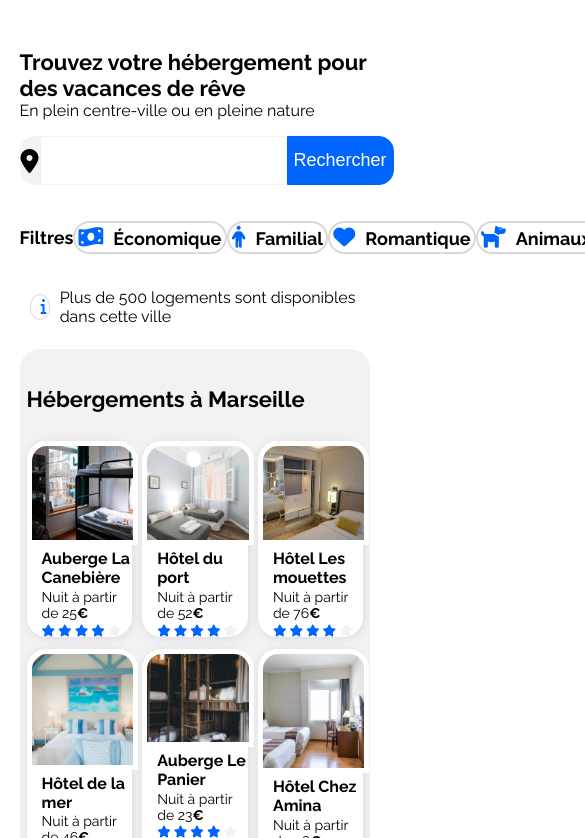
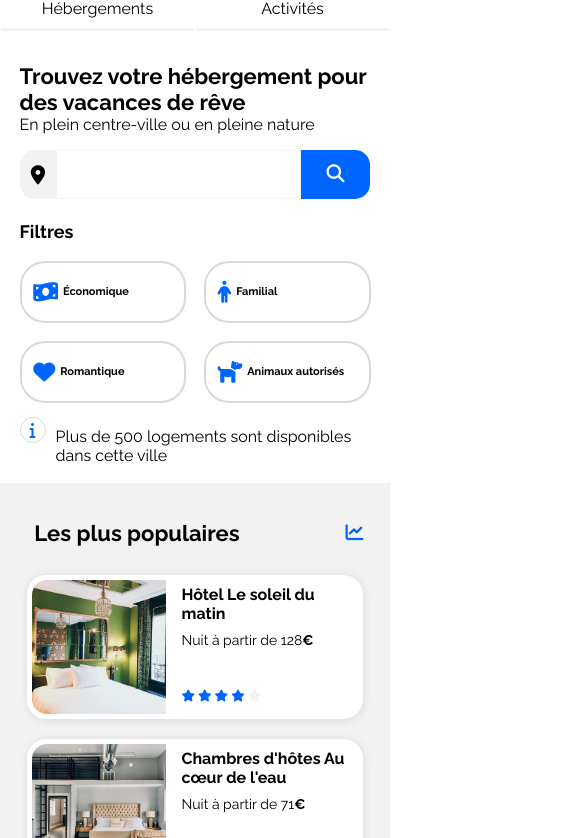
Before and after one commit to B-Audrey/Booki, a plain HTML site: page index.html in a window 390 px wide. Shown: the part 41-879 px from the top of the page, 585 px wide, since content can reach past the window. Drawn offline with Linux system fonts and the light colour scheme.

Commit message:
Visuel Mobile ok

```diff
--- a/index.html
+++ b/index.html
@@ -11,13 +11,15 @@
         <link href="https://fonts.googleapis.com/css2?family=Raleway:wght@400;700&display=swap" rel="stylesheet">
         <!-- Insérer les icones via FontAwsome -->
         <script src="https://kit.fontawesome.com/4c168a5617.js" crossorigin="anonymous"></script>
+        <!-- Ajoute les consignes pour adapter la taille de l'ecran selon les pixels du telephone utilisateur-->
+        <meta name="viewport" content="width=device-width,initial-scale=1" />
     </head>
 
     <body id="body">
 
         <header>
-            <img id="logo" src="images\logo\Booki.png" alt="Logo Booki">
             <nav>
+                <img id="logo" src="images\logo\Booki.png" alt="Logo Booki">
                 <ul class="nav__barre"> <!--contient deux ancres, lien sur les titres-->
                     <li class="nav__link"><a href="#lienHebergements">Hébergements</a></li>
                     <li class="nav__link"><a href="#lienActivites">Activités</a></li>
@@ -30,13 +32,16 @@
             <p class="recherche__texte">En plein centre-ville ou en pleine nature</p>
 
             <form class="recherche__barre" action="" method="get"><!--Insert le formulaire-->
-                <label for="lieu" class="recherche__barre--picto"><i class="fa-solid fa-location-dot"></i></label><!--défini le picto de début pour l'input à id "lieu"-->
+                <label for="lieu" class="recherche__barre--picto"><i class="fa-solid fa-location-dot"></i></label><!--défini la légende le picto de début pour l'input à id "lieu"-->
                 <input type="search" name="lieu" id="lieu" class="recherche__barre--champs"><!--insert le champs de recherche ayant pour id "lieu"-->
-                <input type="button" value="Rechercher" class="recherche__barre--bouton"><!--insert le bouton un recherche inactif-->
+                <div class="recherche__barre--bouton">
+                    <input type="button" id="bouton" value="Rechercher" class="recherche__barre--texte"><!--insert le bouton un recherche inactif-->
+                    <label for="bouton" class="recherche__barre--logo"><i class="fa-solid fa-magnifying-glass"></i></label>
+                </div>
             </form>
 
             <div class="recherche__filtres">
-                <p>Filtres</p>
+                <p class="recherche__filtres--texte">Filtres</p>
                 <p class="recherche__filtres--critere"><i class="fa-solid fa-money-bill-wave"></i>Économique</p>
                 <p class="recherche__filtres--critere"><i class="fa-solid fa-person"></i>Familial</p>
                 <p class="recherche__filtres--critere"><i class="fa-solid fa-heart"></i>Romantique</p>
--- a/styles.css
+++ b/styles.css
@@ -1,5 +1,4 @@
 /*pour toute la page*/
-
 body {
     font-family: 'Raleway', Arial, serif, sans-serif;
     font-size: 16px; /* taille de police de base pour tout le document*/
@@ -9,16 +8,17 @@ body {
 }
 
 /*header*/
-
 header {
     width: 100%;
 }
-
+nav{
+    display: flex;
+    justify-content: space-between;
+}
 #logo {
     width: 61.09px; /* défini la largeur donnée */
     height: 19px; /*défini la hauteur donnée */
-    position: absolute; /* détache la position du reste de la page et la bloque */
-    padding-top: 1%
+    margin-top: 18px;
 }
 
 .nav__barre {
@@ -67,16 +67,17 @@ h1 {
 .recherche__barre {
     display: flex; /*pour gérer les blocs et distance de la barre */
     height: 49px;
+    width: 40%;
 }
 
 .recherche__barre--picto {
     background-color: #F2F2F2; /*couleur de fond du picto */
     border: 1px solid #F2F2F2; /*bordure du picto */
     border-radius: 15px 0px 0px 15px; /*arrondi côté gauche */
-    width: 50px;
+    width: 10%;
 }
 
-i.fa-solid.fa-location-dot { /*selectionne avec .pour identifier les 2 classes du i*/
+i.fa-solid.fa-location-dot { /*selectionne avec . pour identifier les 2 classes du i*/
     display: flex; /*flex le picto en boite */
     height: 49px; /*donne a la boite la meme hauteur que le formulaire */
     align-items: center; /*centre verticalement */
@@ -88,14 +89,24 @@ i.fa-solid.fa-location-dot { /*selectionne avec .pour identifier les 2 classes d
     border: 1px solid #F2F2F2;
     font-weight: 700; /*Ecrit en gras dans le champs */
     font-size: 18px; /*Ecrit en 18 dans le champs */
+    width: 70%;
 }
 
-.recherche__barre--bouton {
-    background-color: #0065FC; /* fond bleu*/
-    border: 1px solid #0065FC; /*bordure de la même couleur que le fond */
-    border-radius: 0px 15px 15px 0px; /*arrondi des bordures*/
+.recherche__barre--bouton{
+    width: 20%;
+
+}
+.recherche__barre--texte {
+    height: 100%;
     color: #FFFFFF; /*couleur du texte en blanc */
     font-size: 18px; /* agrandie la taille du texte à 18 */
+    background-color: #0065FC; /* fond bleu*/
+    border: none;
+    border-radius: 0px 15px 15px 0px; /*arrondi des bordures*/
+}
+
+.recherche__barre--logo{
+    display: none; /*desactive le logo*/
 }
 
 /*Filtres*/
@@ -144,17 +155,17 @@ i.fa-solid.fa-location-dot { /*selectionne avec .pour identifier les 2 classes d
 }
 
 #picto_i { /*boite du picto i pour faire le rond*/
-    margin: 10px;
-    width: 24px; /*faire un carré*/
-    height: 24px;
+    display: flex; /*flex  */
+    align-items: center; /*centre le i*/
+    justify-content: center;
+    min-width: 24px; /*faire un carré et ne pas descendre de ces mesures même en version mobile*/
+    min-height: 24px;
     border: 1px solid #D9D9D9; /*mettre la bordure*/
     border-radius: 100%;  /*l'arrondir */
 }
 
 .fa-solid.fa-info {
     color: #0065FC; /*passe en bleu*/
-    padding-left: 10px; /*ajoute les marges intérieures pour le rond*/
-    padding-top: 3px;
 }
 
 /*bloc principal*/
@@ -372,7 +383,7 @@ i.fa-solid.fa-location-dot { /*selectionne avec .pour identifier les 2 classes d
 .cardA img {
     box-sizing: border-box; /*défini la taille de la boite image incluant les bordures*/
     width: 100%;
-    height: 100%;
+    height: 95%;
     max-height: 389px;
     border-radius: 20px 20px 0px 0px; /*arrondi les bords du haut de l'image pour coller aux bords de la card*/
     object-fit: cover; /*redimensionne et positionne l'image*/
@@ -382,9 +393,8 @@ i.fa-solid.fa-location-dot { /*selectionne avec .pour identifier les 2 classes d
     font-weight: 700;
     font-size: 15px;
     margin:0px;
-    padding-top: 2%;
-    padding-left: 10%;
-    padding-right: 10%;
+    padding-left: 10px;
+    padding-right: 10px;
 }
 
 /*footer*/
@@ -398,7 +408,6 @@ i.fa-solid.fa-location-dot { /*selectionne avec .pour identifier les 2 classes d
     height: 30%;
     max-height: 225px;
     margin-top: 5%;
-
 }
 
 .piedDePage div{
@@ -411,7 +420,7 @@ h3 {
 }
 
 
-/*forme  tablette*/
+/*format  tablette*/
 @media screen and (max-width : 992px) {
 
     body {
@@ -426,6 +435,10 @@ body {
     /*modifs filtres*/
     .recherche__filtres {
         width: 90%; /*ajuste la largeur des filtres*/
+    }
+
+    i.fa-solid.fa-location-dot{
+        font-size: 100%;
     }
     /*contenu principal*/
     #contenuPrincipal{
@@ -445,13 +458,12 @@ body {
     }
     .populaires__entete {
         height: 85px;
-
     }
     .populaires__card {
         flex-direction: row;
         width: 100%;
     }
-.cardP {
+    .cardP a{
         max-width: 252px;
     }
 
@@ -462,3 +474,192 @@ body {
     .piedDePage div {
         margin-right: 10%;
     }
+
+}
+
+@media all and (max-width : 768px) {
+
+    body{
+    width: 100%; /*enleve les maarges*/
+    }
+
+    nav{
+        flex-direction: column;
+        justify-content: center;
+        align-items: center;
+    }
+
+    #logo {
+        margin: auto;
+        padding-top: 10px;
+    }
+
+    .nav__barre{
+        width: 100%;
+        justify-content: center;
+        padding-left: 0px;
+    }
+
+    .nav__link {
+        width: 50%; /*chaque lien prends 50% de la page*/
+        text-align: center;
+        margin: 1px;
+        padding: 10px;
+        border-bottom: 3px solid #F2F2F2;
+    }
+    .nav__link a {
+        font-weight: 500;
+        padding: 10px;
+        padding-left: ;
+    }
+
+    .nav__link:hover {
+        border-bottom: 3px solid #0065FC;
+    }
+    .nav__link a:hover {
+        color : #0065FC;
+
+    }
+     /*barre de recherche*/
+     .recherche{
+        width: 90%;
+        margin: auto;
+     }
+
+    .recherche__barre{
+        width: 100%;
+    }
+    i.fa-solid.fa-location-dot{
+        font-size: 120%;
+    }
+
+    .recherche__barre--texte {
+        display: none;
+    }
+
+    .recherche__barre--logo {
+        display: flex; /*affiche le logo*/
+        justify-content: center; /*centre horizontalement*/
+        align-items: center; /*centre verticalement*/
+        height: 100%;
+        color: #FFFFFF; /*couleur du texte en blanc */
+        font-size: 18px; /* agrandie la taille du texte à 18 */
+        background-color: #0065FC; /* fond bleu*/
+        border-radius: 0px 15px 15px 0px; /*arrondi des bordures*/
+    }
+
+    /*filtres*/
+    .recherche__filtres{
+        width: 100%;
+        display: grid;
+        grid-template-columns: 1fr 1fr;
+        grid-template-rows: 30px 70px 70px;
+        gap: 5%;
+        height: 200px;
+    }
+    .recherche__filtres--texte {
+        grid-column: 1/3;
+    }
+
+    .recherche__filtres--critere i {
+        padding-left: 10px;
+        padding-right: 5px;
+    }
+    .recherche__filtres .recherche__filtres--critere {
+        display: flex;
+        align-items: center;
+        font-size: 11px;
+        padding-top: 18px;
+        padding-bottom: 18px;
+    }
+
+    .nombreDeLogements{
+        align-items: flex-start;
+    }
+
+    .nombreDeLogements p {
+       padding: 10px;
+       margin: 0px;
+    }
+
+    #contenuPrincipal {
+        flex-direction: column-reverse;
+        height: max-content;
+    }
+
+    .populaires__entete, h2, .populaires__card, .hebergements__card, .activites__cards{
+        width: 90%;
+        margin: auto;
+
+    }
+    .hebergements > p{
+        display: none;
+    }
+    .populaires {
+        border-radius: 0px;
+    }
+
+    .populaires__card {
+        flex-direction: column;
+        justify-content: space-around;
+    }
+
+    .populaires__card a{
+        max-width: 100%;
+        margin-bottom: 20px;
+    }
+
+    .cardP img{
+        max-width: 100%;
+    }
+    .hebergements{
+        background-color: #FFFFFF;
+    }
+    .hebergements__card {
+        grid-template-columns: 1fr;
+        gap: 0%; /*enleve l'espacement hérité des verisons mobile et tablette*/
+    }
+
+    .cardH, .cardH a{
+        max-height: 199px;
+    }
+    .cardH img{
+        max-height: 124px;
+        height: 60%;
+    }
+    .cardH__texte h4{
+        margin-bottom: 2px;
+    }
+
+    .cardH__texte p{
+        margin-bottom: 5px;
+    }
+
+    .activites h2{
+        width: 130px;
+        margin-left: 5%;
+        margin-bottom: 10px;
+    }
+    .activites__cards{
+        grid-template-columns: 1fr;
+        gap: 2%;
+        height: 100%;
+    }
+
+    .cardA{
+        height: 100%;
+        max-height: 190px;
+        grid-template-rows: 70% 23%;
+    }
+
+    .cardA h4{
+        display: flex;
+        align-items: center;
+    }
+
+    .piedDePage{
+        flex-direction: column;
+        max-height: max-content;
+        margin-top: 80px;
+    }
+}
```
Lines whose indentation alone changed are shown as unchanged.
